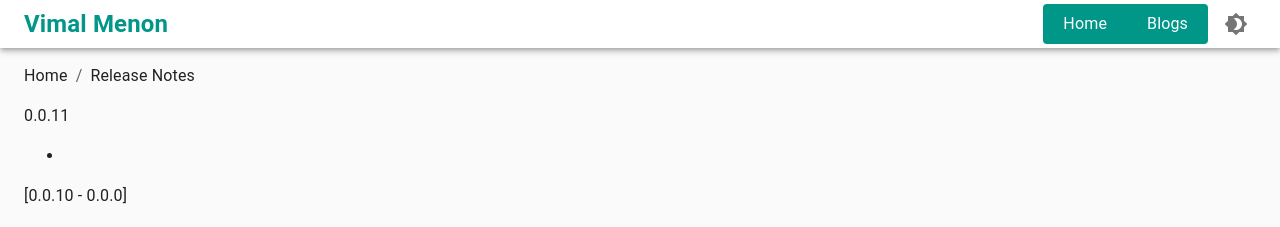
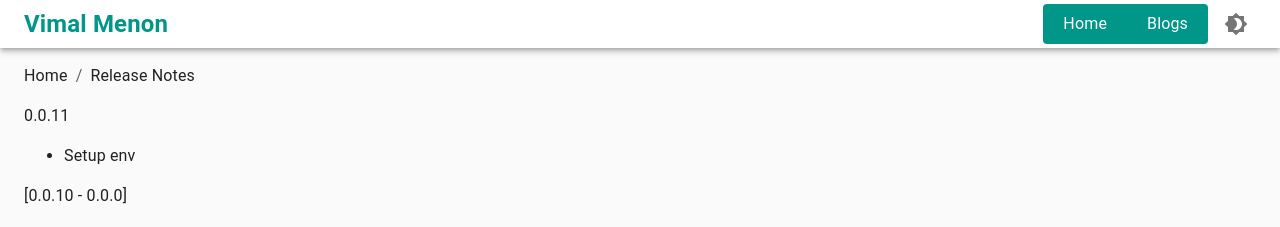
Before and after one commit to vimalmenon/vimalmenon.github.io, a Next.js app: page /release-notes in a window 1280 px wide. Shown: the top 227 px of the page. Built offline with nearby package versions, Linux system fonts and the light colour scheme; what @mui/material-nextjs would draw is missing.

Commit message:
sy up env

```diff
--- a/src/app/release-notes/page.tsx
+++ b/src/app/release-notes/page.tsx
@@ -15,7 +15,7 @@ const Page: React.FC = () => {
       <div>
         <div>0.0.11</div>
         <ul>
-          <li></li>
+          <li>Setup env</li>
         </ul>
       </div>
       <div>
--- /dev/null
+++ b/src/data/env/index.ts
@@ -0,0 +1,3 @@
+export const env = {
+  API: process.env.APP_API,
+};
--- a/src/data/index.ts
+++ b/src/data/index.ts
@@ -1,4 +1,5 @@
 export * from './colors';
+export * from './env';
 export * from './icons';
 export * from './navigation';
 export * from './theme';
```
Also changed, not shown: 1 other file (tests, documents, lock files or other folders).
